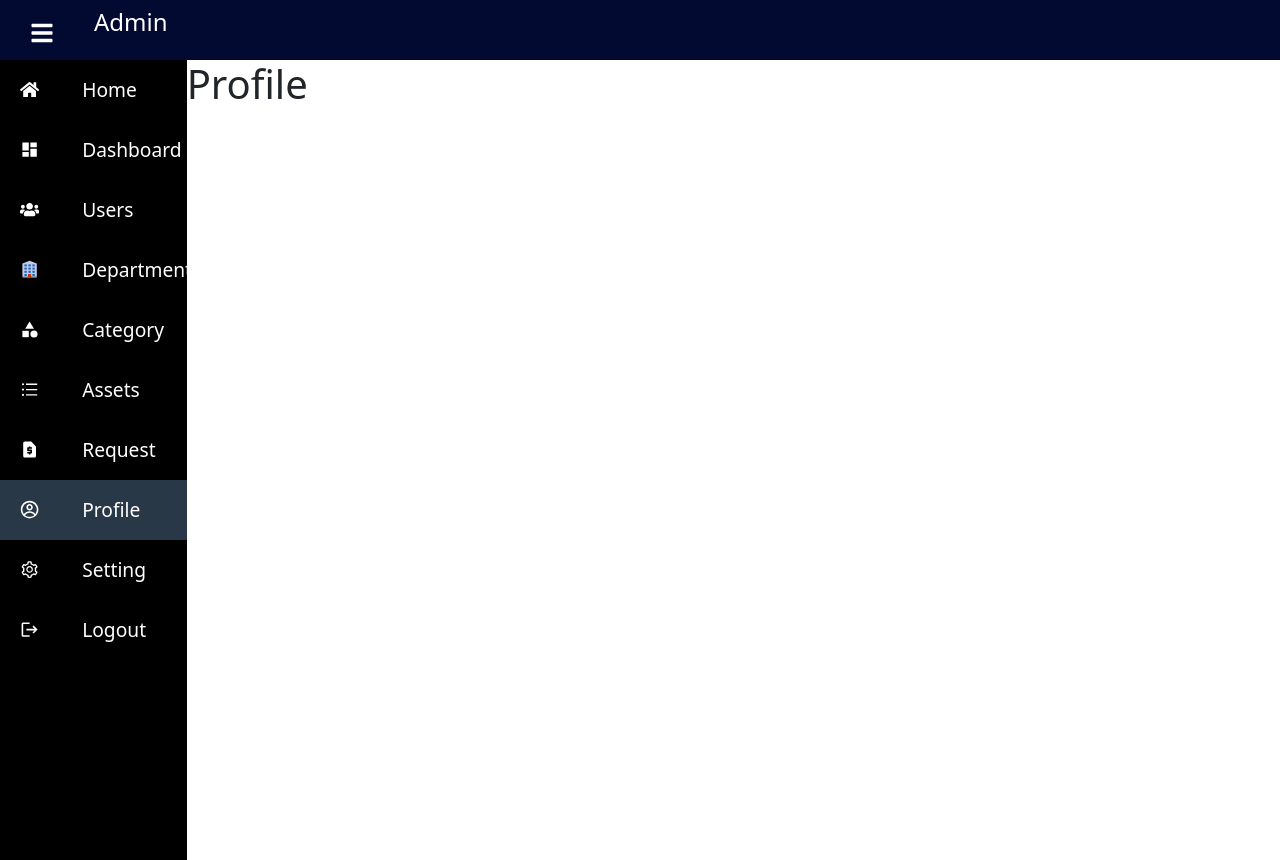
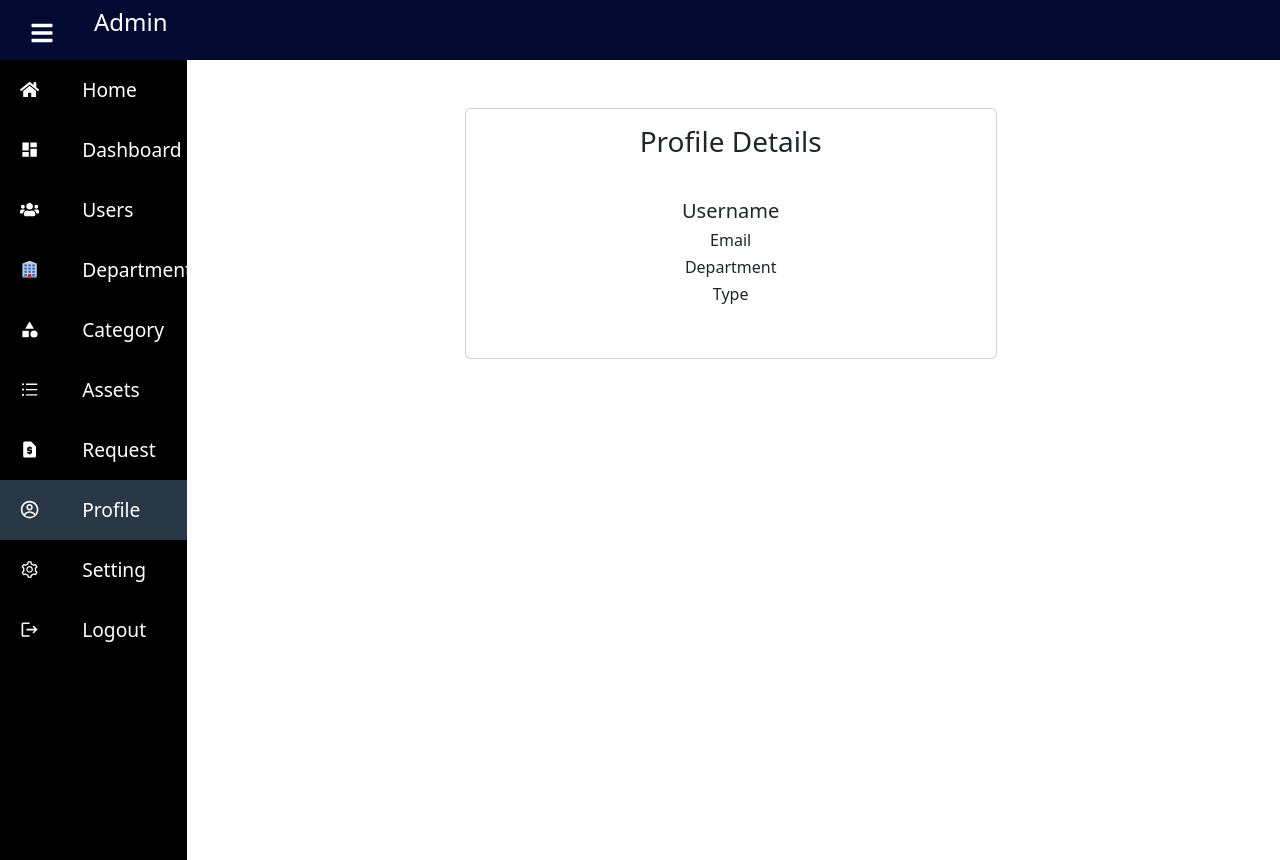
Before and after one commit to Rose-Maina/Asset-Inventory-Mgt-System, a React (Create React App) app in the folder client/: page /profile in a window 1280 px wide. Built offline with nearby package versions, Linux system fonts and the light colour scheme.

Commit message:
Adds user profile section

```diff
--- a/client/src/Pages/Profile.js
+++ b/client/src/Pages/Profile.js
@@ -1,12 +1,83 @@
 import React from "react";
 
+function Profile() {
+  return (
+    <>
+    <center>
+    <div className="container py-5">
+      <div className="card w-50">
+      <h3 className="card-title py-3">Profile Details</h3>
+        <div className="card-body">
 
-function Profile() {
-    return (
-        <>
-            <h1>Profile</h1>
-        </>
-    )
+          <h5 className="card-text">Username</h5>
+          <h6 className="card-text">Email</h6>
+          <h6 className="card-text">Department</h6>
+          <h6 className="card-text">Type</h6>
+
+          <a
+            href="#editEmployeeModal"
+            className="edit"
+            data-toggle="modal"
+            >
+            <i
+             className="material-icons"
+            data-toggle="tooltip"
+            title="Edit"
+            >&#xE254;
+             </i>
+          </a>
+        </div>
+      </div>
+      </div>
+
+      {/* Editing Modal  */}
+
+      <div id="editEmployeeModal" className="modal fade">
+        <div className="modal-dialog">
+          <div className="modal-content">
+            <form>
+              <div className="modal-header">
+                <h4 className="modal-title">Manage Account</h4>
+                <button
+                  type="button"
+                  className="close"
+                  data-dismiss="modal"
+                  aria-hidden="true"
+                >
+                  &times;
+                </button>
+              </div>
+              <div className="modal-body">
+                <div className="form-group">
+                  <label>Username</label>
+                  <input type="text" className="form-control" required />
+                </div>
+                <div className="form-group">
+                  <label>Email</label>
+                  <input type="text" className="form-control" required />
+                </div>
+                <div className="form-group">
+                  <label>Password</label>
+                  <input type="text" className="form-control" required />
+                </div>
+              </div>
+              <div className="modal-footer">
+                <input
+                  type="button"
+                  className="btn btn-default"
+                  data-dismiss="modal"
+                  value="Cancel"
+                />
+                <input type="submit" className="btn btn-info" value="Save" />
+              </div>
+            </form>
+          </div>
+        </div>
+      </div>
+
+    </center>
+    </>
+  );
 }
 
 export default Profile;
--- a/client/src/Pages/Request.js
+++ b/client/src/Pages/Request.js
@@ -4,17 +4,20 @@ function Request() {
   return (
     <>
       <div className="container py-5">
+        <div className="py-3">
+            <h3>Requests</h3>
+        </div>
         <div className="card text-bg-danger mb-3" style={{ maxWidth: 300 }}>
           <div className="card-body">
             <h4 className="card-title">0</h4>
             <h4 className="card-title">Total Requests</h4>
-            <a
+            {/* <a
               href="#"
               className="card-link"
               style={{ color: "white", textDecoration: "none" }}
             >
               More Info..{" "}
-            </a>
+            </a> */}
           </div>
         </div>
       </div>
@@ -55,9 +58,10 @@ function Request() {
                     </span>
                   </th>
                   <th>Title</th>
+                  <th>Description</th>
                   <th>Urgency</th>
                   <th>Status</th>
-                    <th>Actions</th>
+                  <th>Actions</th>
                 </tr>
               </thead>
               <tbody>
@@ -75,6 +79,7 @@ function Request() {
                   </td>
                   <td>Furniture</td>
 
+                  <td></td>
                   <td></td>
                   <td></td>
                   <td>
@@ -228,7 +233,7 @@ function Request() {
           <div className="modal-content">
             <form>
               <div className="modal-header">
-                <h4 className="modal-title">Delete category</h4>
+                <h4 className="modal-title">Delete Request</h4>
                 <button
                   type="button"
                   className="close"
```
